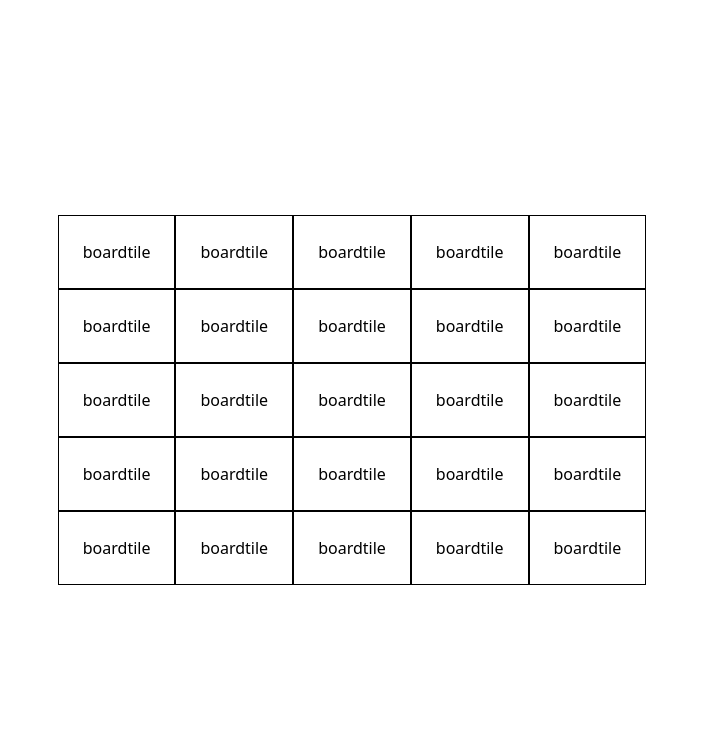
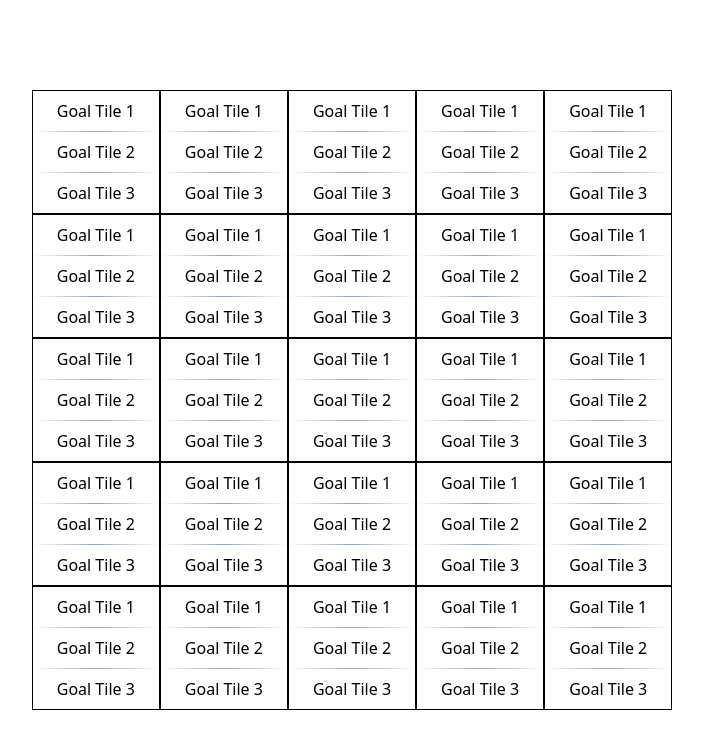
Before and after one commit to JakeO96/bingo_tracker, a React (Vite) app: page / in a window 1280 px wide. Shown: the top 748 px of the page, without its empty margins (288-991 px from the left). Built offline with nearby package versions, Linux system fonts and the light colour scheme.

Commit message:
building out BingoTiles, styling

```diff
--- a/src/BoardTile.tsx
+++ b/src/BoardTile.tsx
@@ -1,7 +1,22 @@
+import type React from "react"
+
+
 export const BoardTile: React.FC<object> = () => {
   return (
-    <div className={"w-square h-square flex items-center justify-center border border-black p-6"}>
-      <p>boardtile</p>
+    <div className={"w-square h-square flex items-center justify-center border border-black"}>
+      <ul className="flex flex-col items-stretch justify-center w-full h-full">
+        <TileGoalButton goalText={"Goal Tile 1"} />
+        <div className="h-px w-full bg-gradient-to-r from-transparent via-slate-400 to-transparent" />
+        <TileGoalButton goalText={"Goal Tile 2"} />
+        <div className="h-px w-full bg-gradient-to-r from-transparent via-slate-400 to-transparent" />
+        <TileGoalButton goalText={"Goal Tile 3"} />
+      </ul>
     </div>
   )
 }
+
+const TileGoalButton: React.FC<{goalText: string}> = ({ goalText }) => {
+  return (
+    <button className="w-full px-6 py-2"> { goalText } </button>
+  )
+}
```
